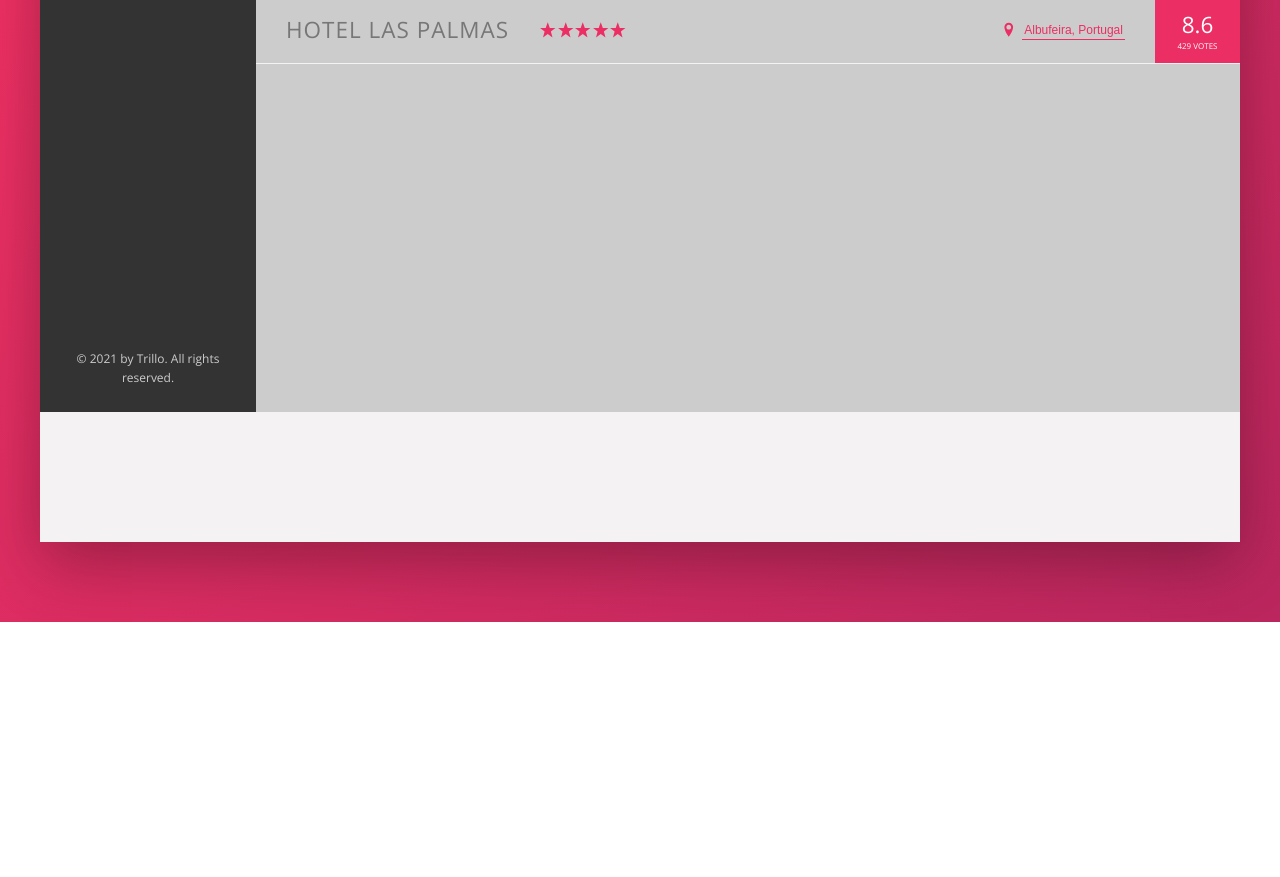
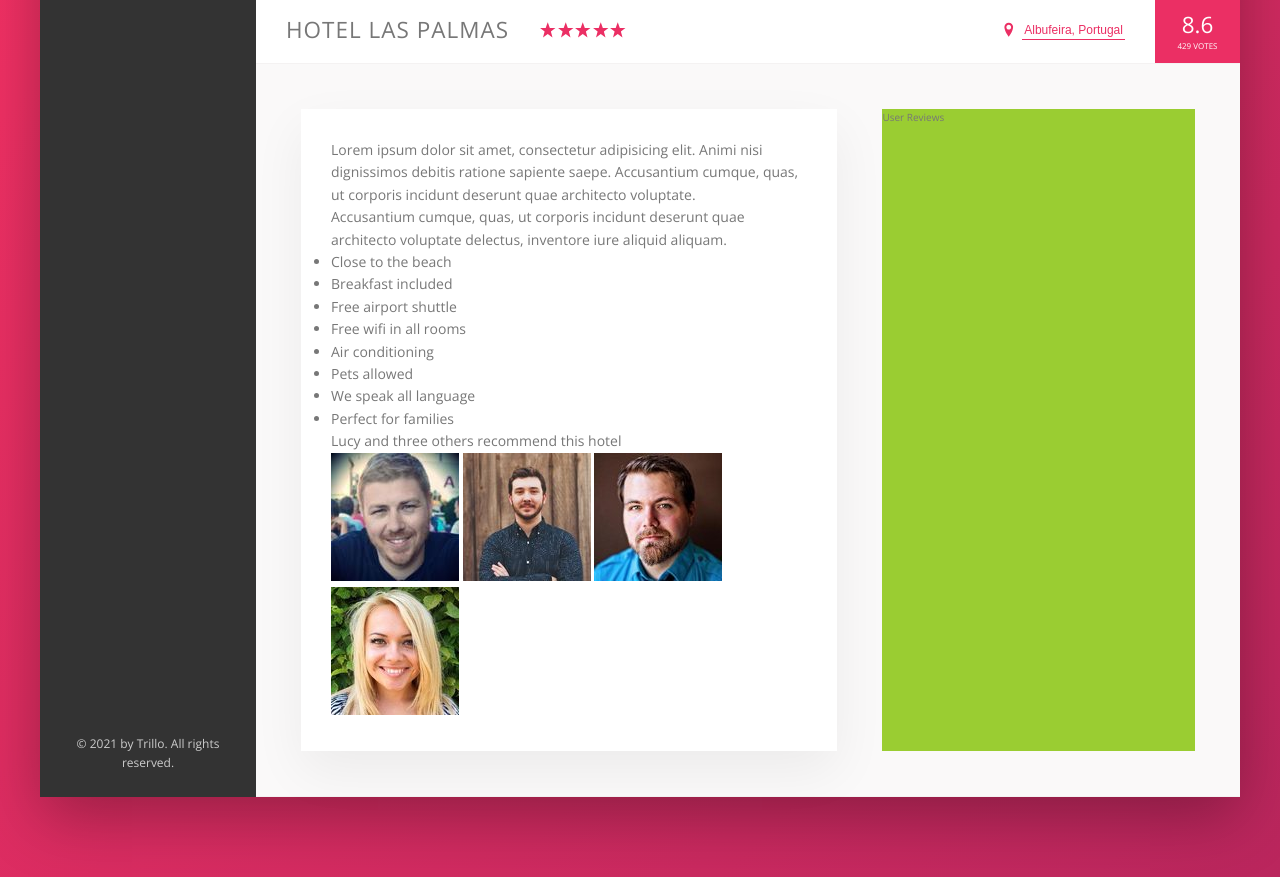
Before and after one commit to mohdnihal29/trello-website, a website: page index.html in a window 1280 px wide. Shown: the part 538-1415 px from the top of the page. Before the commit the page ends 1160 px from the top, so only its background shows below. Drawn offline with nearby package versions, Linux system fonts and the light colour scheme.

Commit message:
second commit

```diff
--- a/index.html
+++ b/index.html
@@ -151,6 +151,59 @@
               <div class="overview__rating-count">429 Votes</div>
             </div>
           </div>
+
+          <div class="detail">
+            <div class="description">
+              <p class="paragraph">
+                Lorem ipsum dolor sit amet, consectetur adipisicing elit. Animi
+                nisi dignissimos debitis ratione sapiente saepe. Accusantium
+                cumque, quas, ut corporis incidunt deserunt quae architecto
+                voluptate.
+              </p>
+              <p class="paragraph">
+                Accusantium cumque, quas, ut corporis incidunt deserunt quae
+                architecto voluptate delectus, inventore iure aliquid aliquam.
+              </p>
+              <ul class="list">
+                <li class="list__item">Close to the beach</li>
+                <li class="list__item">Breakfast included</li>
+                <li class="list__item">Free airport shuttle</li>
+                <li class="list__item">Free wifi in all rooms</li>
+                <li class="list__item">Air conditioning</li>
+                <li class="list__item">Pets allowed</li>
+                <li class="list__item">We speak all language</li>
+                <li class="list__item">Perfect for families</li>
+              </ul>
+              <div class="recommend">
+                <p class="recommend__count">
+                  Lucy and three others recommend this hotel
+                </p>
+                <div class="recommend__friends">
+                  <img
+                    src="img/user-3.jpg"
+                    alt="Friend 1"
+                    class="recommend__photo"
+                  />
+                  <img
+                    src="img/user-4.jpg"
+                    alt="Friend 1"
+                    class="recommend__photo"
+                  />
+                  <img
+                    src="img/user-5.jpg"
+                    alt="Friend 1"
+                    class="recommend__photo"
+                  />
+                  <img
+                    src="img/user-6.jpg"
+                    alt="Friend 1"
+                    class="recommend__photo"
+                  />
+                </div>
+              </div>
+            </div>
+            <div class="user-reviews">User Reviews</div>
+          </div>
         </main>
       </div>
     </div>
--- a/sass/_base.scss
+++ b/sass/_base.scss
@@ -31,6 +31,9 @@ Grey dark 3: #999
   --color-primary-grey-dark-3: #999;
 
   --shadow-dark: 0 2rem 6rem rgba(0, 0, 0, 0.3);
+  --shadow-light: 0 2rem 5rem rgba(0, 0, 0, 0.06);
+
+  --line: 1px solid var(--color-grey-light-2);
 }
 
 * {
--- a/sass/_components.scss
+++ b/sass/_components.scss
@@ -203,7 +203,7 @@
 .overview {
   display: flex;
   align-items: center;
-  border-bottom: 1px solid var(--color-grey-light-2);
+  border-bottom: var(--line);
 
   &__heading {
     font-size: 2.25rem;
--- a/sass/_layout.scss
+++ b/sass/_layout.scss
@@ -11,7 +11,7 @@
   font-size: 1.4rem;
   height: 7rem;
   background-color: #fff;
-  border-bottom: 1px solid var(--color-grey-light-2);
+  border-bottom: var(--line);
 
   display: flex;
   justify-content: space-between;
@@ -32,9 +32,25 @@
 
 .hotel-view {
   background-color: #fff;
-
-  //TEST
-  background-color: var(--color-grey-light-4);
-  height: 80rem;
   flex: 1;
 }
+
+.detail {
+  display: flex;
+  padding: 4.5rem;
+  background-color: var(--color-grey-light-1);
+  border-bottom: var(--line);
+}
+
+.description {
+  font-size: 1.4rem;
+  background-color: #fff;
+  box-shadow: var(--shadow-light);
+  padding: 3rem;
+  flex: 0 0 60%;
+  margin-right: 4.5rem;
+}
+.user-reviews {
+  background-color: yellowgreen;
+  flex: 1;
+}
```
Also changed, not shown: css/style.css.
